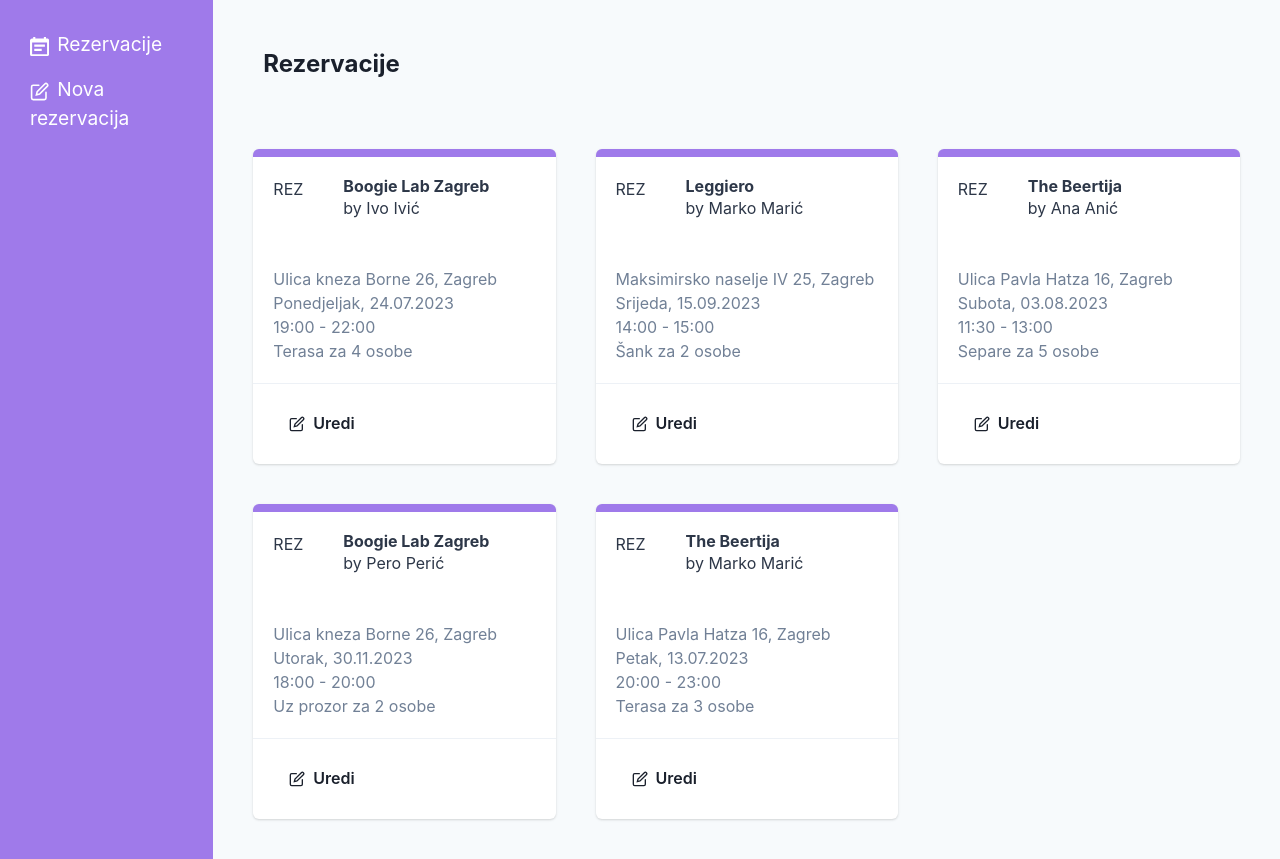
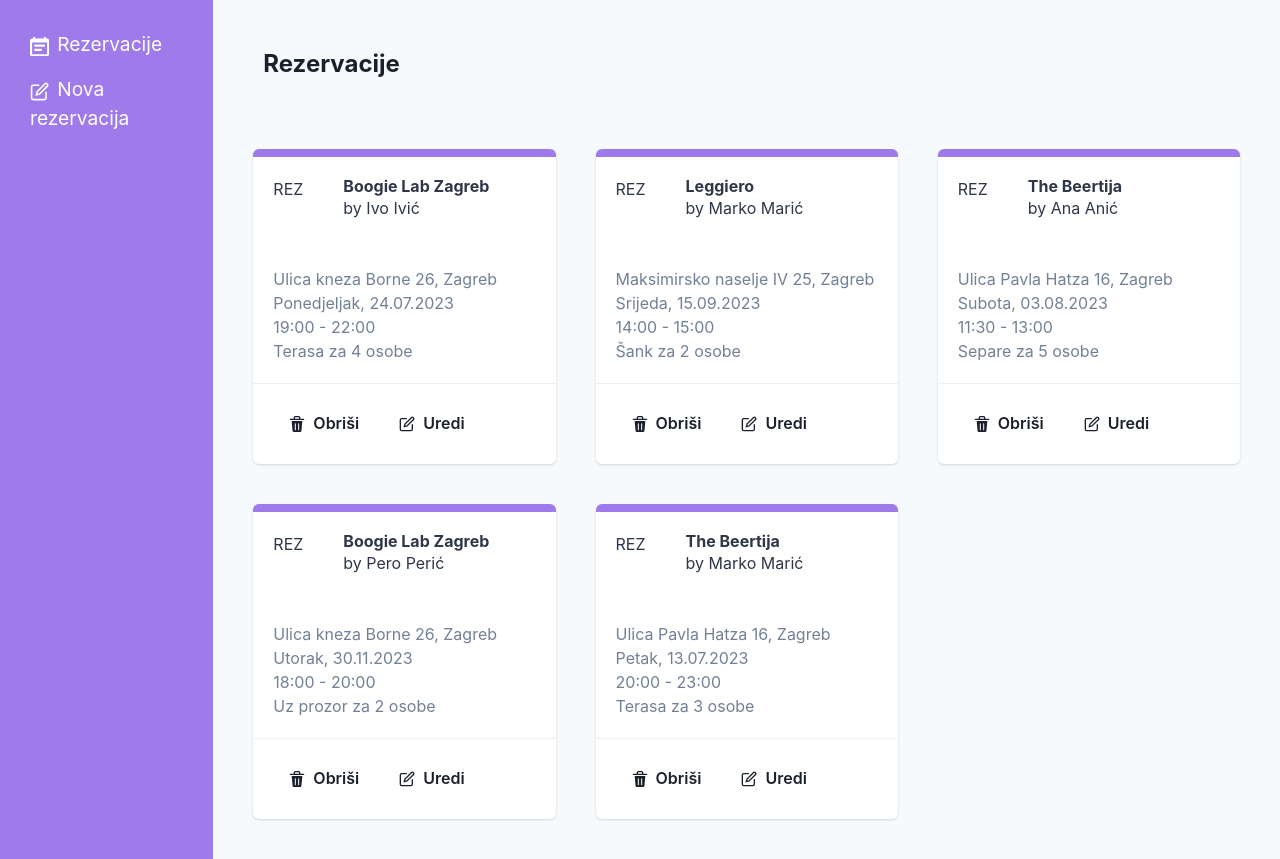
Before and after one commit to lknez0/Rezervacije, a React (Create React App) app in the folder view/: page / in a window 1280 px wide. Built offline with nearby package versions, Linux system fonts and the light colour scheme.

Commit message:
Dodan button za brisanje rezervacije u dizajn

```diff
--- a/view/src/pages/Dashboard.tsx
+++ b/view/src/pages/Dashboard.tsx
@@ -1,4 +1,4 @@
-import { EditIcon, ViewIcon } from "@chakra-ui/icons"
+import { DeleteIcon, EditIcon, ViewIcon } from "@chakra-ui/icons"
 import {
   Box,
   SimpleGrid,
@@ -10,6 +10,7 @@ import {
   CardBody,
   CardFooter,
   Divider,
+  HStack,
   Button
 } from "@chakra-ui/react"
 
@@ -109,7 +110,10 @@ export default function Dashboard() {
           <Divider borderColor="gray.200" />
 
           <CardFooter>
-            <Button variant="ghost" leftIcon={<EditIcon />}>Uredi</Button>
+          <HStack>
+              <Button variant="ghost" leftIcon={<DeleteIcon />}>Obriši</Button>
+              <Button variant="ghost" leftIcon={<EditIcon />}>Uredi</Button>
+            </HStack>
           </CardFooter>
 
         </Card>
```
